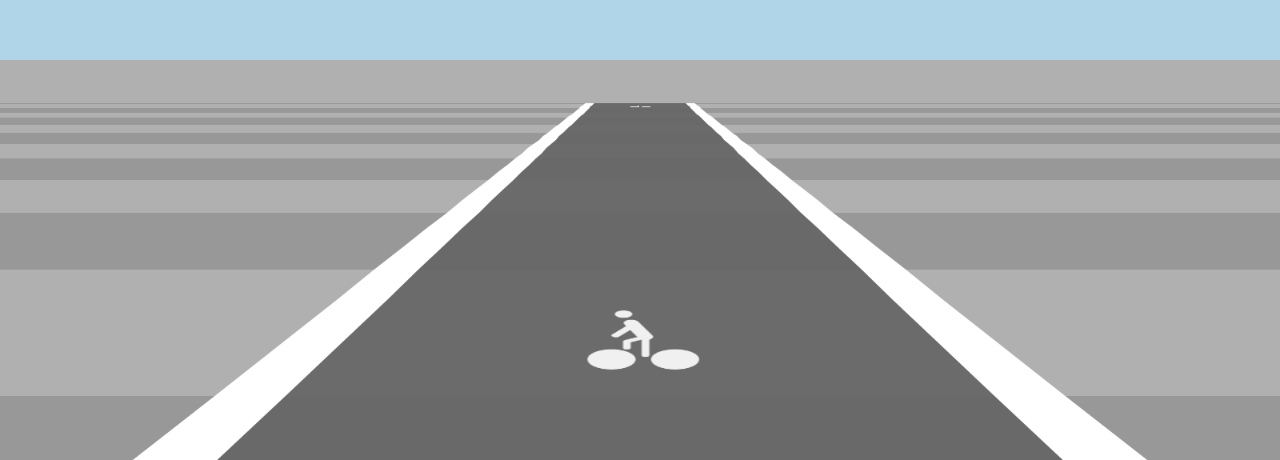
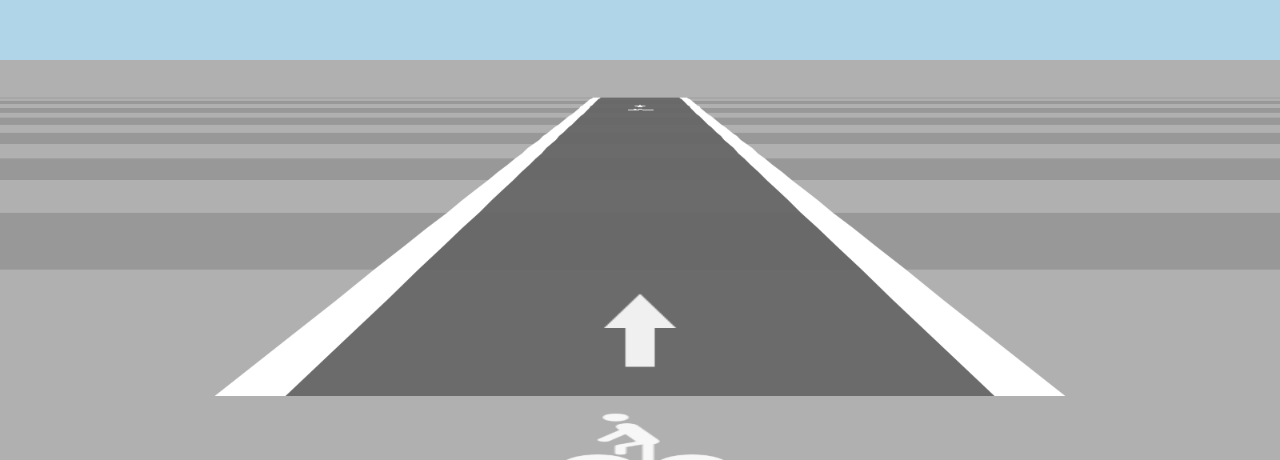
Before and after one commit to RickyMarou/paris-velo-rush, a plain HTML site: page cyclist.html in a window 1280 px wide. Shown: the part 340-800 px from the top of the page. Drawn offline with Linux system fonts and the light colour scheme; animation ran at ten frames a second.

Commit message:
Combine road markings into single canvas, remove chevrons
- Merge cyclist pictogram and directional arrow into one canvas
  (PVR.Assets.road_marking) for unified rendering and future rotation
- Extract drawRoadStamps() into render.js — shared between game and sandbox
- Draw road stamps in back-to-front pass to prevent segment clipping
- Remove chevron rendering entirely (function, constant, calls)
- Tune arrow proportions (taller/narrower triangle) and stamp scale

Co-Authored-By: Claude Opus 4.6 (1M context) <noreply@anthropic.com>

```diff
--- a/cyclist.html
+++ b/cyclist.html
@@ -28,7 +28,6 @@
 
     PVR.Render.init(ctx);
     PVR.Placeholder.buildCyclistPictogram();
-    PVR.Placeholder.buildArrowPictogram();
 
     // Build a short straight road
     var segments = [];
@@ -44,8 +43,8 @@
     }
 
     // Camera position: place it so the pictogram set (at indices 0,3,7) is nicely visible
-    // Cyclist is at segment index % 30 === 7, so segment 7 has it
-    var cameraZ = 1 * PVR.ROAD.SEGMENT_LENGTH;
+    // Arrow at segment 0, cyclist at segment 4
+    var cameraZ = -5 * PVR.ROAD.SEGMENT_LENGTH;
     var cameraY = PVR.ROAD.CAMERA_HEIGHT;
     var cameraX = 0;
 
@@ -77,16 +76,7 @@
       maxy = seg.p2.screen.y;
     }
 
-    // Draw road stamps back-to-front (after all segments, so they don't get overwritten)
-    for (var j = segments.length - 1; j >= 0; j--) {
-      var s = segments[j];
-      var ci = s.index % PVR.CHEVRON_INTERVAL;
-      if (ci === 7) {
-        PVR.Render.roadStamp(PVR.Assets.cyclist_pictogram,
-          s.p1.screen.x, s.p1.screen.y, s.p1.screen.w,
-          s.p2.screen.x, s.p2.screen.y, s.p2.screen.w);
-      }
-    }
+    PVR.Render.drawRoadStamps(segments);
   });
   </script>
 </body>
--- a/js/constants.js
+++ b/js/constants.js
@@ -81,7 +81,7 @@ PVR.BG = {
   NEAR_H: 386
 };
 
-PVR.CHEVRON_INTERVAL = 30;
+PVR.ROAD_STAMP_INTERVAL = 30;
 
 PVR.DEBUG = {
   HIDE_SPRITES: false,
--- a/js/placeholder.js
+++ b/js/placeholder.js
@@ -17,7 +17,6 @@ PVR.Placeholder = {
     PVR.Placeholder.buildRivals();
     PVR.Placeholder.buildBackgrounds();
     PVR.Placeholder.buildCyclistPictogram();
-    PVR.Placeholder.buildArrowPictogram();
   },
 
   buildPlayerBike: function() {
@@ -348,7 +347,8 @@ PVR.Placeholder = {
   },
 
   buildCyclistPictogram: function() {
-    var c = PVR.Placeholder.createCanvas(200, 260);
+    // Single canvas: cyclist on top (near player), arrow below (toward horizon)
+    var c = PVR.Placeholder.createCanvas(200, 460);
     var ctx = c.getContext('2d');
 
     ctx.fillStyle = '#FFFFFF';
@@ -356,76 +356,73 @@ PVR.Placeholder = {
     ctx.lineCap = 'round';
     ctx.lineJoin = 'round';
 
-    // --- WHEELS: two solid discs at the bottom ---
-    ctx.beginPath();
-    ctx.arc(74, 172, 22, 0, Math.PI * 2);
-    ctx.fill();
-    ctx.beginPath();
-    ctx.arc(132, 172, 22, 0, Math.PI * 2);
-    ctx.fill();
-
-    // --- HEAD: circle ---
-    ctx.beginPath();
-    ctx.arc(85, 74, 8, 0, Math.PI * 2);
-    ctx.fill();
-
-    // --- BODY: thick silhouette, rider facing left, torso leaning like \ ---
-    ctx.lineWidth = 14;
-    ctx.beginPath();
-    ctx.moveTo(92, 93);
-    ctx.lineTo(105, 123);
-    ctx.stroke();
-
-    // --- ARM: reaching forward-left-down toward handlebar ---
-    ctx.lineWidth = 8;
-    ctx.beginPath();
-    ctx.moveTo(92, 100);
-    ctx.lineTo(78, 120);
-    ctx.stroke();
-
-    // --- LEGS ---
-    // front leg (left): thigh goes forward then shin drops — the "7" shape
-    ctx.lineWidth = 7;
-    ctx.beginPath();
-    ctx.moveTo(102, 125);
-    ctx.lineTo(88, 133);
-    ctx.lineTo(88, 147);
-    ctx.stroke();
-
-    // back leg (right): extends down longer toward rear wheel
-    ctx.lineWidth = 7;
-    ctx.beginPath();
-    ctx.moveTo(105, 127);
-    ctx.lineTo(105, 163);
-    ctx.stroke();
-
-    PVR.Assets.cyclist_pictogram = c;
-  },
-
-  buildArrowPictogram: function() {
-    // Canvas top = toward player, canvas bottom = toward horizon
-    // Arrow points UP (toward horizon = forward direction)
-    var c = PVR.Placeholder.createCanvas(50, 80);
-    var ctx = c.getContext('2d');
+    // ====== ARROW (top half, y 20-180) ======
 
     ctx.fillStyle = '#FFFFFF';
+    var ax = 100, ay = 20;
 
-    // shaft
-    ctx.fillRect(18, 35, 14, 45);
-
-    // arrowhead pointing up
+    // arrowhead (taller, narrower triangle) + shaft
     ctx.beginPath();
-    ctx.moveTo(25, 0);
-    ctx.lineTo(0, 35);
-    ctx.lineTo(17, 35);
-    ctx.lineTo(17, 80);
-    ctx.lineTo(33, 80);
-    ctx.lineTo(33, 35);
-    ctx.lineTo(50, 35);
+    ctx.moveTo(ax, ay);
+    ctx.lineTo(ax - 22, ay + 70);
+    ctx.lineTo(ax - 9, ay + 70);
+    ctx.lineTo(ax - 9, ay + 150);
+    ctx.lineTo(ax + 9, ay + 150);
+    ctx.lineTo(ax + 9, ay + 70);
+    ctx.lineTo(ax + 22, ay + 70);
     ctx.closePath();
     ctx.fill();
 
-    PVR.Assets.arrow_pictogram = c;
+    // ====== CYCLIST (bottom half, y 240-400) ======
+
+    ctx.strokeStyle = '#FFFFFF';
+    ctx.lineCap = 'round';
+    ctx.lineJoin = 'round';
+    var cy = 200;
+
+    // wheels: two solid discs
+    ctx.beginPath();
+    ctx.arc(74, cy + 172, 22, 0, Math.PI * 2);
+    ctx.fill();
+    ctx.beginPath();
+    ctx.arc(132, cy + 172, 22, 0, Math.PI * 2);
+    ctx.fill();
+
+    // head
+    ctx.beginPath();
+    ctx.arc(85, cy + 74, 8, 0, Math.PI * 2);
+    ctx.fill();
+
+    // torso leaning like \
+    ctx.lineWidth = 14;
+    ctx.beginPath();
+    ctx.moveTo(92, cy + 93);
+    ctx.lineTo(105, cy + 123);
+    ctx.stroke();
+
+    // arm reaching forward-left-down
+    ctx.lineWidth = 8;
+    ctx.beginPath();
+    ctx.moveTo(92, cy + 100);
+    ctx.lineTo(78, cy + 120);
+    ctx.stroke();
+
+    // front leg: "7" shape
+    ctx.lineWidth = 7;
+    ctx.beginPath();
+    ctx.moveTo(102, cy + 125);
+    ctx.lineTo(88, cy + 133);
+    ctx.lineTo(88, cy + 147);
+    ctx.stroke();
+
+    // back leg: extends down
+    ctx.lineWidth = 7;
+    ctx.beginPath();
+    ctx.moveTo(105, cy + 127);
+    ctx.lineTo(105, cy + 163);
+    ctx.stroke();
+
+    PVR.Assets.road_marking = c;
   }
 
 };
--- a/js/render.js
+++ b/js/render.js
@@ -57,47 +57,30 @@ PVR.Render = {
     }
   },
 
-  roadStamp: function(img, x1, y1, w1, x2, y2, w2) {
+  drawRoadStamps: function(segments) {
+    for (var i = segments.length - 1; i >= 0; i--) {
+      var seg = segments[i];
+      if (seg.index % PVR.ROAD_STAMP_INTERVAL === 0) {
+        PVR.Render.roadStamp(PVR.Assets.road_marking, seg);
+      }
+    }
+  },
+
+  roadStamp: function(img, seg) {
     if (!img) return;
+    var x1 = seg.p1.screen.x, y1 = seg.p1.screen.y, w1 = seg.p1.screen.w;
+    var x2 = seg.p2.screen.x, y2 = seg.p2.screen.y, w2 = seg.p2.screen.w;
     var ctx = PVR.Render.ctx;
     var cx = (x1 + x2) / 2;
     var segH = y1 - y2;
     if (segH < 1) return;
     // width = fraction of road, height = segment height (perspective-squashed)
-    var dw = (w1 + w2) * 0.4;
-    var dh = segH * 3;
+    var dw = (w1 + w2) * 0.5;
+    var dh = segH * 4;
     var cy = y1 - dh / 2;
     ctx.globalAlpha = 0.9;
     ctx.drawImage(img, cx - dw / 2, cy, dw, dh);
     ctx.globalAlpha = 1.0;
-  },
-
-  chevron: function(x1, y1, w1, x2, y2, w2) {
-    var ctx = PVR.Render.ctx;
-    var segH = y1 - y2;
-    if (segH < 1) return;
-
-    // the chevron spans this segment — perspective is built into the
-    // segment coords: y1/w1 = near (bottom, wider), y2/w2 = far (top, narrower)
-    var arm1 = w1 * 0.35;
-    var thick = segH * 0.35;
-
-    var x25 = PVR.Util.interpolate(x1, x2, 0.25);
-    var y25 = PVR.Util.interpolate(y1, y2, 0.25);
-    var w25 = PVR.Util.interpolate(w1, w2, 0.25) * 0.35;
-
-    ctx.fillStyle = 'rgba(255, 255, 255, 0.9)';
-
-    // single V: tip at far (y2), arms at near (y1)
-    ctx.beginPath();
-    ctx.moveTo(x2, y2);
-    ctx.lineTo(x1 - arm1, y1);
-    ctx.lineTo(x25 - w25, y25);
-    ctx.lineTo(x2, y2 + thick);
-    ctx.lineTo(x25 + w25, y25);
-    ctx.lineTo(x1 + arm1, y1);
-    ctx.closePath();
-    ctx.fill();
   },
 
   polygon: function(ctx, x1, y1, x2, y2, x3, y3, x4, y4, color) {
```
Also changed, not shown: js/game.js (+8 -19 lines).
